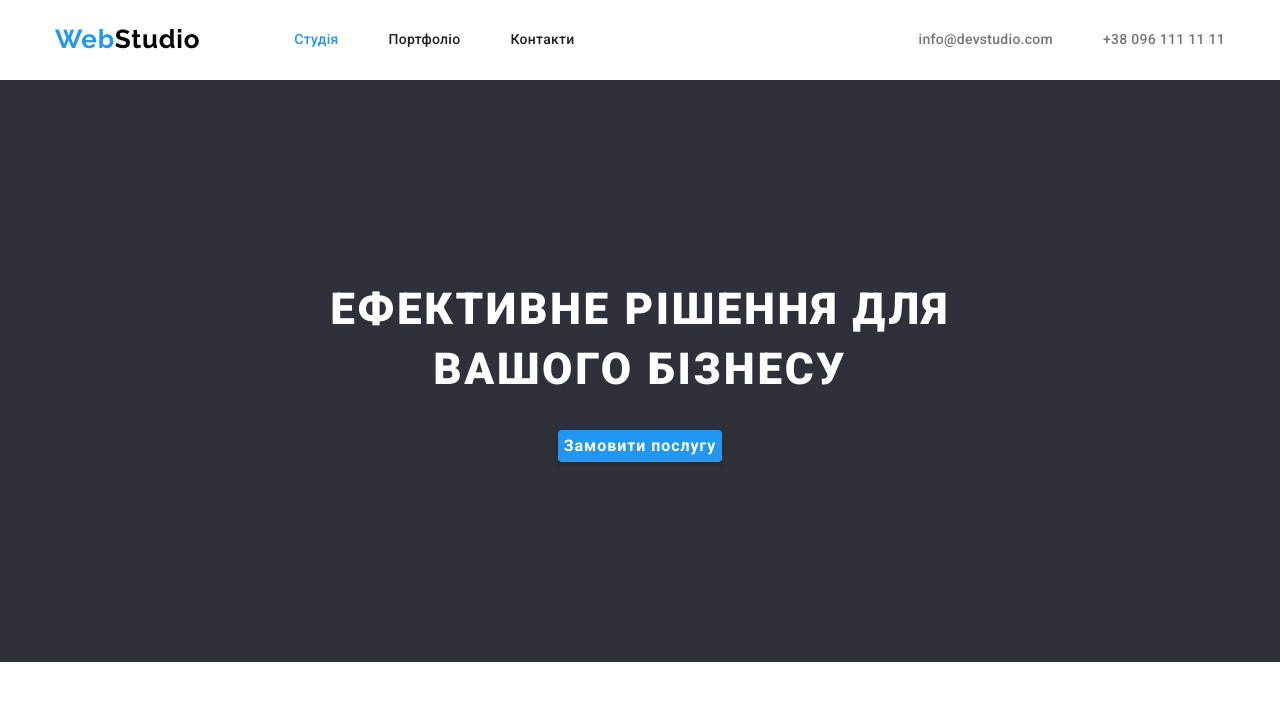
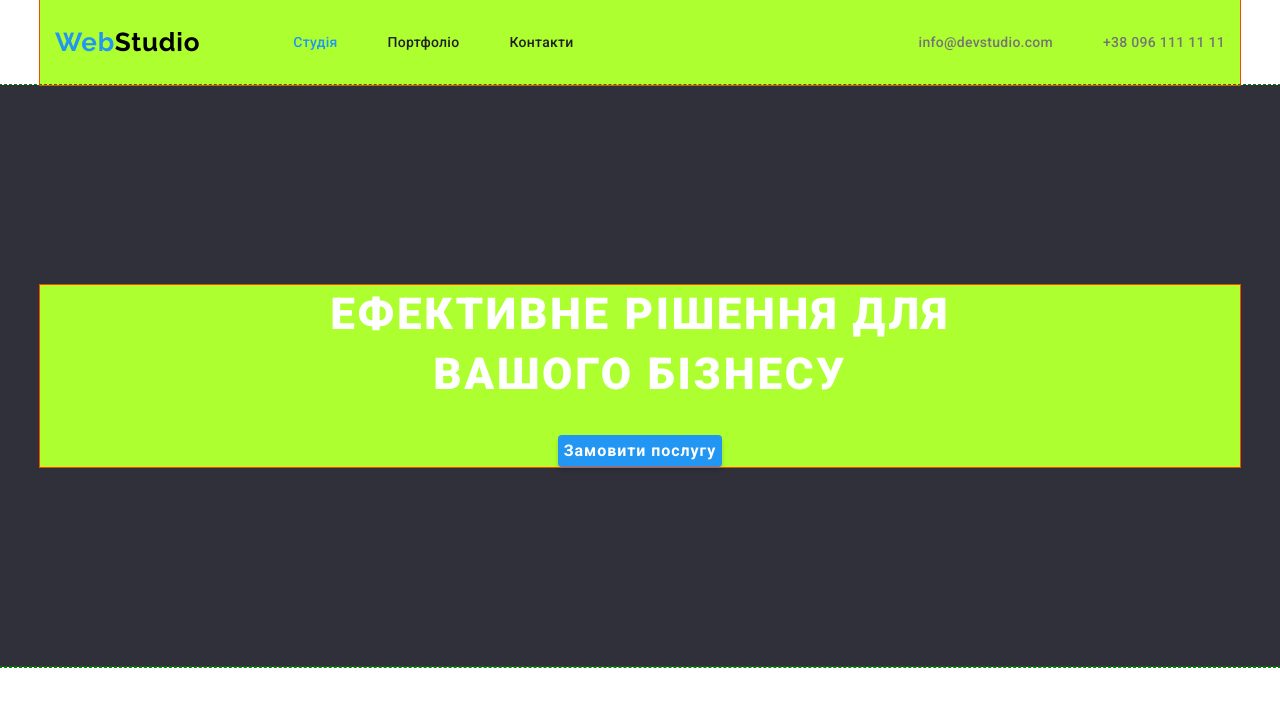
Before and after one commit to AlexVainahii/goit-markup-hw-03, a plain HTML site: page index.html in a window 1280 px wide. Shown: the top 705 px of the page. Drawn offline with Linux system fonts and the light colour scheme.

Commit message:
update header

```diff
--- a/css/styles.css
+++ b/css/styles.css
@@ -40,23 +40,21 @@ body {
   color: var(--primary-text-color);
 }
 .section {
-  padding-top: 47px;
-  padding-bottom: 47px;
-  /* outline: 1px dashed green;
-  background-color: transparent; */
+  padding-top: 94px;
+  padding-bottom: 94px;
+  outline: 1px dashed green;
+  background-color: transparent;
 }
 .container {
   width: 1200px;
   margin: 0 auto;
   padding-left: 15px;
   padding-right: 15px;
-  /* outline: 1px solid orangered;
-  background-color: greenyellow; */
+  outline: 1px solid orangered;
+  background-color: greenyellow;
 }
 /* ----------------HEADER------------------- */
 .header {
-  padding-top: 24px;
-  padding-bottom: 25px;
 }
 .header .container {
   display: flex;
@@ -64,8 +62,12 @@ body {
 }
 
 .header .logo {
-  margin-right: 94px;
+  display: block;
+  margin-right: 93px;
+  padding-top: 24px;
+  padding-bottom: 25px;
 }
+
 .nav-list {
   display: flex;
   width: 294px;
@@ -77,6 +79,11 @@ body {
 .contact-list {
   display: flex;
   margin-left: auto;
+}
+.nav-item,
+.contact-item {
+  padding-top: 32px;
+  padding-bottom: 32px;
 }
 .contact-item + .contact-item {
   margin-left: 50px;
@@ -187,6 +194,9 @@ body {
   color: var(--secondary-text-color);
 }
 /* ----------------Portfolio------------------- */
+.portfolio {
+  padding-top: 0;
+}
 .section-title {
   margin-bottom: 50px;
 
```
